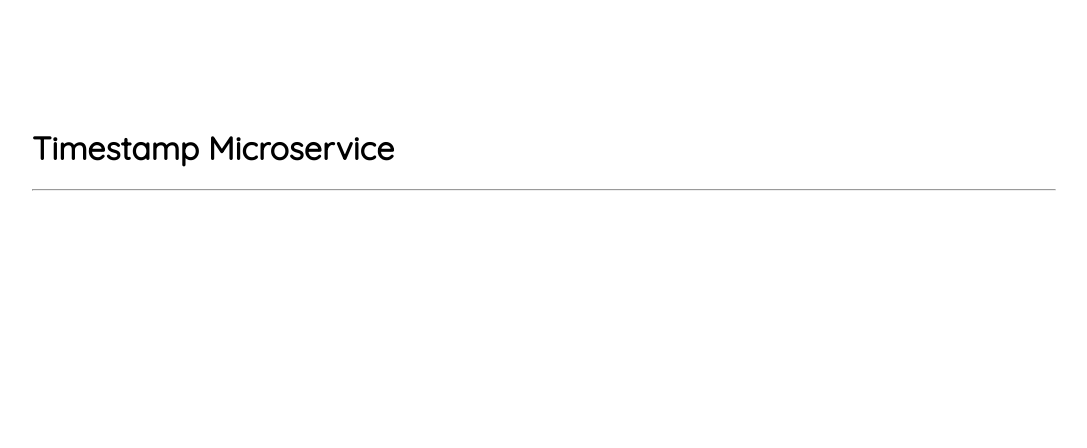
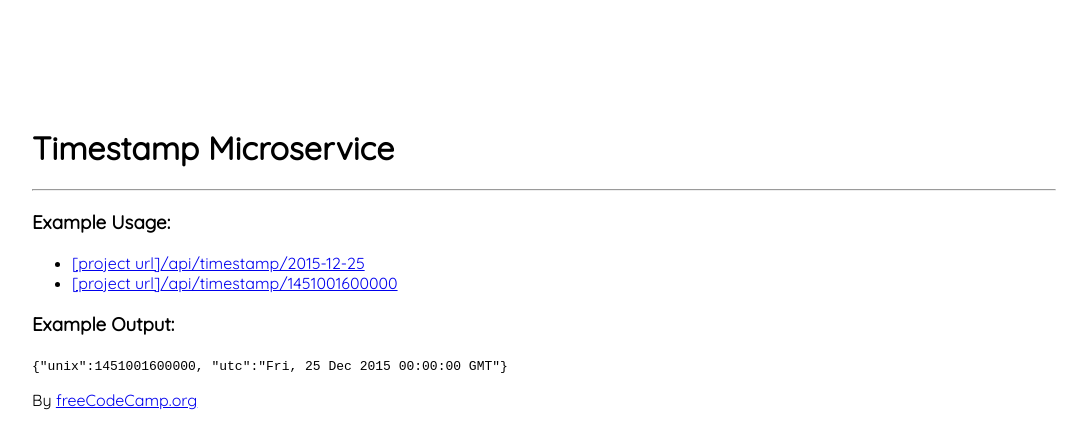
Before and after one commit to artdor1978/timeStamp, a website: page views/index.html in a window 1280 px wide. Shown: the whole page, without its empty margins (96-1183 px from the left). Drawn offline with Linux system fonts and the light colour scheme.

Commit message:
start project

```diff
--- a/package.json
+++ b/package.json
@@ -15,5 +15,8 @@
   "license": "ISC",
   "dependencies": {
     "express": "^4.17.1"
+  },
+  "devDependencies": {
+    "body-parser": "^1.19.0"
   }
 }
--- a/views/index.html
+++ b/views/index.html
@@ -15,5 +15,31 @@
 	<body>
 		<h1>Timestamp Microservice</h1>
 		<hr />
+		<div class="container">
+			<h3>Example Usage:</h3>
+			<ul>
+				<li>
+					<a href="api/timestamp/2015-12-25"
+						>[project url]/api/timestamp/2015-12-25</a
+					>
+				</li>
+				<li>
+					<a href="api/timestamp/1451001600000"
+						>[project url]/api/timestamp/1451001600000</a
+					>
+				</li>
+			</ul>
+
+			<h3>Example Output:</h3>
+			<p>
+				<code
+					>{"unix":1451001600000, "utc":"Fri, 25 Dec 2015 00:00:00
+					GMT"}</code
+				>
+			</p>
+		</div>
+		<div class="footer">
+			<p>By <a href="https://www.freecodecamp.org/">freeCodeCamp.org</a></p>
+		</div>
 	</body>
 </html>
```
Also changed, not shown: server.js (+44 -30 lines), 1 other file.
